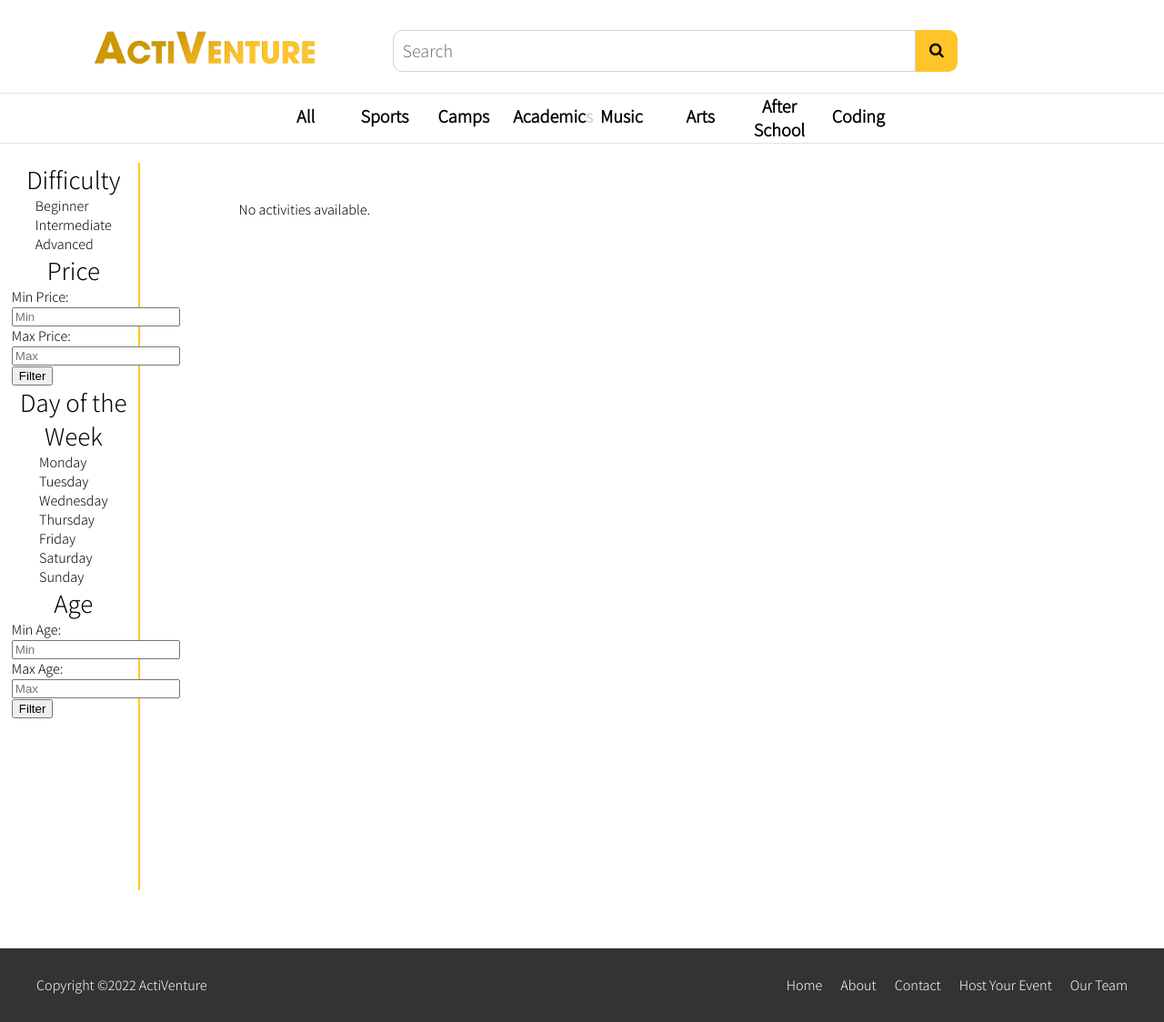
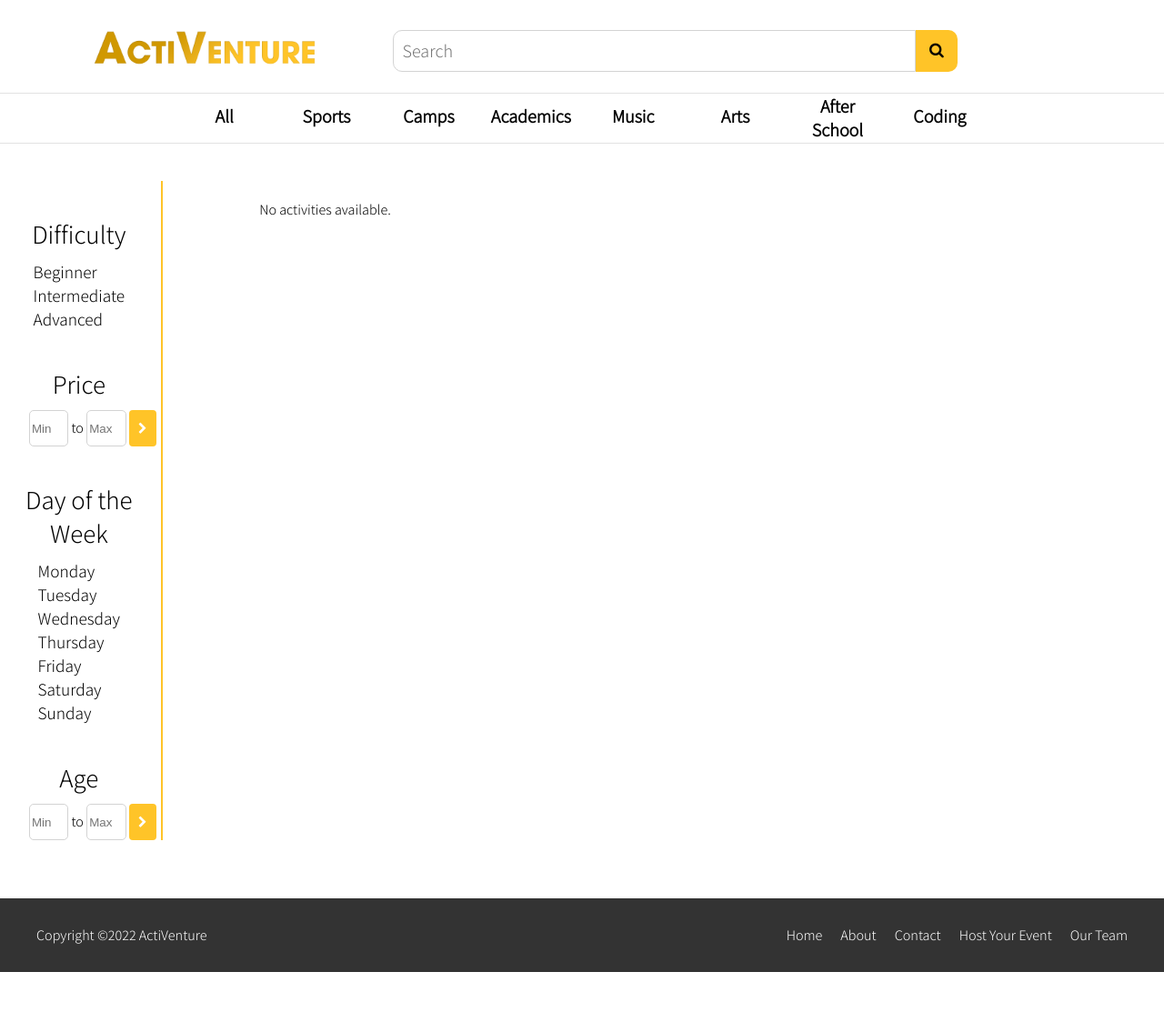
Before and after one commit to NightShift3201/activityconnect, a Django app: page /home/ in a window 1280 px wide. Shown: the whole page at 91% size. After the commit the page ends 1069 px from the top, so only its background shows below. Run offline with Django 4.2, Linux system fonts and the light colour scheme; data that the repository does not hold is empty.

Commit message:
filter design

```diff
--- a/main/static/main/main.css
+++ b/main/static/main/main.css
@@ -105,7 +105,7 @@ body {
     border:none;
     font-size: 0.8em;
     background-color:rgba(255, 255, 255, 0.826);
-    width: 6vw;
+    width: 8vw;
     height: 50px;
     cursor: pointer;
     font-weight: 600;
@@ -257,23 +211,25 @@ body {
 
 
 .sidebar {
-  padding-left: 1%;
-  width: 12%;
-  height: 800px;
+  width: 14%;
+  height: auto;
   float: left;
-  display: flex;
-  justify-content: center;
+  padding-top: 20px;
 }
 .sidebar h2{
   font-weight: 500;
   margin: 0;
   font-size: 1.8em;
+  padding-top: 40px;
+  padding-bottom: 10px;
 }
 
 .sidebar a{
   display: block;
   text-decoration: none;
   color: black;
+  font-size: 1.2em;
+  padding: 5x 0px;
 }
 .sidebar a:hover{
   display: block;
@@ -281,24 +237,47 @@ body {
   color: black;
 }
 
+
+
+.button-wrapper p {
+  margin-left: 10%;
+}
+
+.sidebar input{
+  height: 40px;
+  width:25%;
+  border-radius: 5px;
+  border: 1px solid lightgray;
+}
+
+
+.sidebar button[type="submit"] {
+  background-color: #ffc428;
+  border: none;
+  border-radius: 4px;
+  width: 30px;
+  height: 40px;
+  color:white;
+  cursor: pointer;
+  padding: 0;
+}
+
+.sidebar .input_form{
+  text-align: center;
+  transform: translate(15px,0px);
+}
+
 .sidebar .button-wrapper {
   margin: auto;
   width: 80%;
-  height: 30px;
+  height: 40px;
   background-color: #ffc428;
   display: flex;
   align-items: center;
   border-radius: 5px;
   justify-content: space-between;
-  margin-bottom: 20px;
-  margin-top: 20px;
 
 }
-
-.button-wrapper p {
-  margin-left: 10%;
-}
-
 
 
 #reset-filter-btn {
--- a/main/templates/main/home.html
+++ b/main/templates/main/home.html
@@ -108,12 +108,11 @@
 
             <div class = "indenter">
               <h2 class = "topic">Price</h2>
-              <form id="price-form" class="contentOf">
-                <label for="min-price">Min Price:</label>
+              <form id="price-form" class="contentOf input_form">
                 <input type="text" id="min-price" name="min_price" autocomplete="off" placeholder="Min">
-                <label for="max-price">Max Price:</label>
+                to
                 <input type="text" id="max-price" name="max_price" autocomplete="off" placeholder="Max">
-                <button type="submit">Filter</button>
+                <button type="submit"><i class="fa fa-chevron-right"></i></button>
               </form>
             </div>
 
@@ -131,12 +130,11 @@
             </div>
             <div class = "indenter">
               <h2 class = "topic">Age</h2>
-              <form id="age-form" class="contentOf">
-                <label for="min-age">Min Age:</label>
+              <form id="age-form" class="contentOf input_form">
                 <input type="text"  id="min-age" name="min_age" autocomplete="off" placeholder="Min">
-                <label for="max-age">Max Age:</label>
+                to
                 <input type="text" id="max-age" name="max_age" autocomplete="off" placeholder = "Max">
-                <button type="submit">Filter</button>
+                <button type="submit"><i class="fa fa-chevron-right"></i></button>
               </form>
             </div>
 
```
Also changed, not shown: other parts of main/static/main/main.css (+0 -46 lines).
